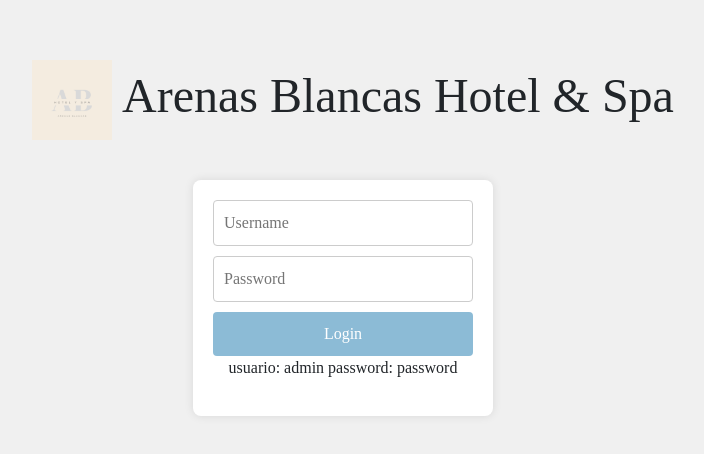
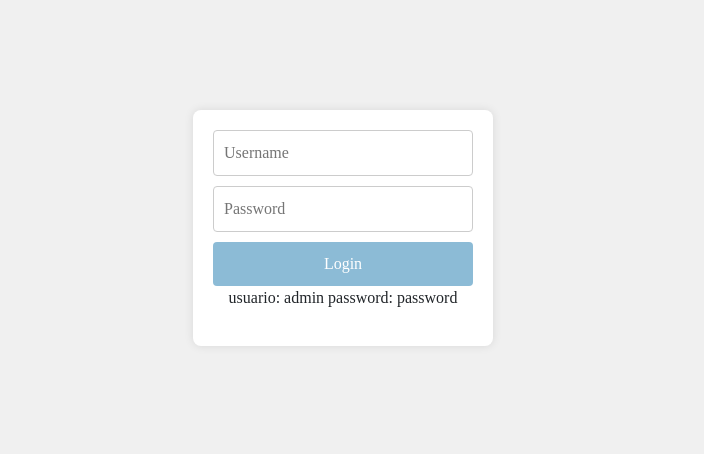
Before and after one commit to Gisel23/Hotel-Arenas, a website: page Public/login.html in a window 1280 px wide. Shown: the part 172-626 px from the top of the page, without its empty margins (297-1001 px from the left). Drawn offline with nearby package versions, Linux system fonts and the light colour scheme; files that its build step writes are made by us from their sources.

Commit message:
Update login.html

```diff
--- a/Public/login.html
+++ b/Public/login.html
@@ -70,10 +70,6 @@
 
 <body>
     <div class="login-container">
-        <div class="logo">
-            <img src="/img/logo.png" alt="Logo del hotel y spa">
-            <h1 class="display-5">Arenas Blancas Hotel & Spa</h1>
-        </div>
 
         <div class="form-container">
             <form action="/login" method="post">
```
